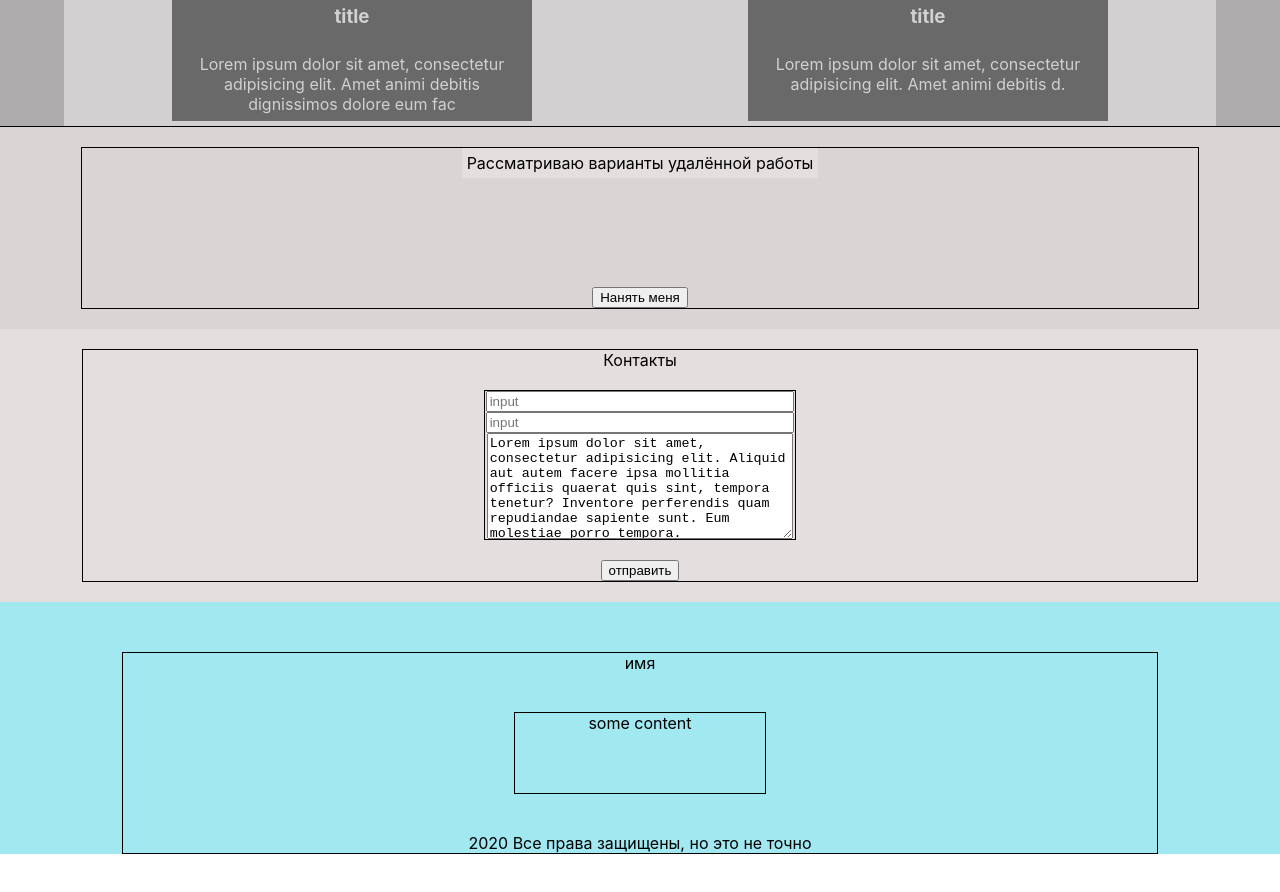
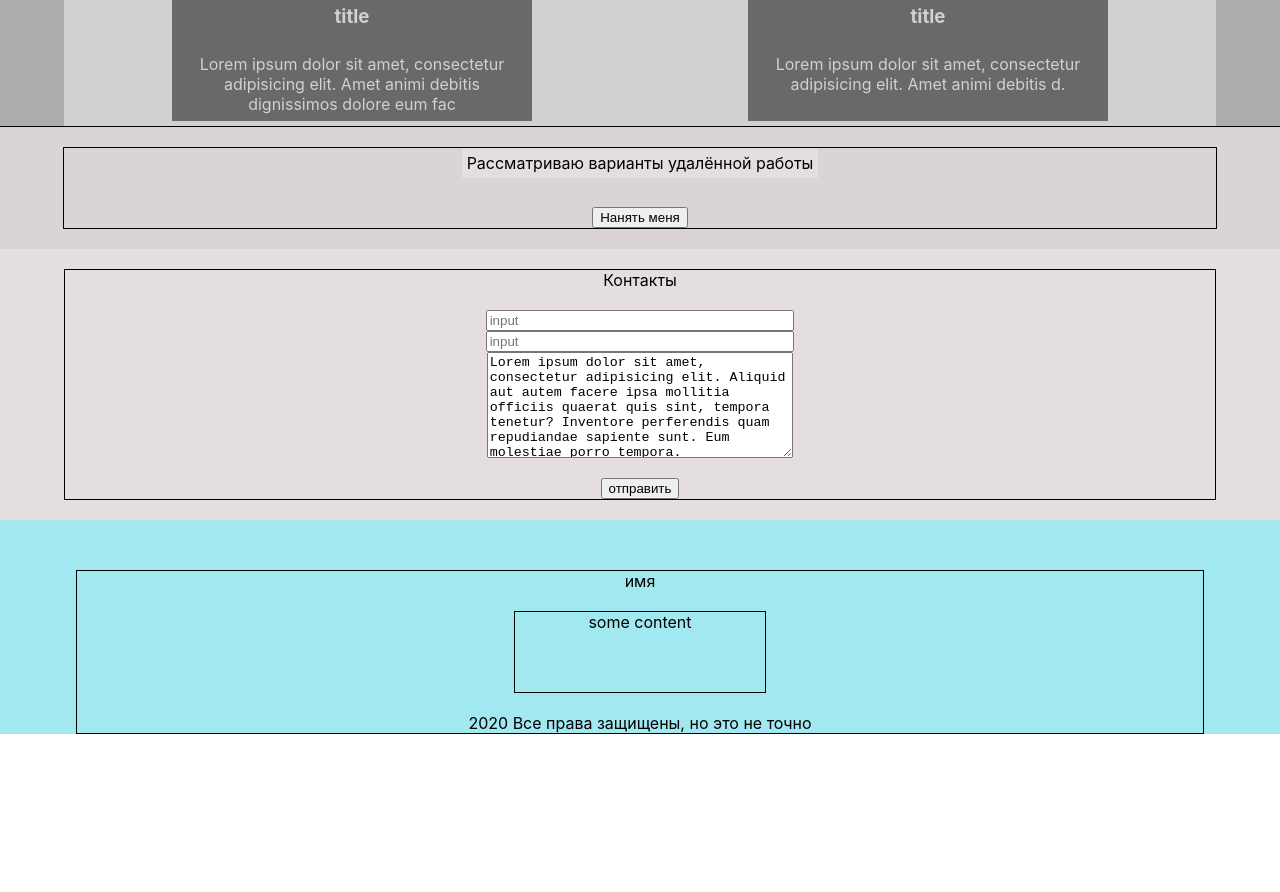
Before and after one commit to AlexJankovich/portfolio, a React (Create React App) app: page / in a window 1280 px wide. Shown: the part 1160-2052 px from the top of the page. After the commit the page ends 1944 px from the top, so only its background shows below. Built offline with nearby package versions, Linux system fonts and the light colour scheme.

Commit message:
refactor

```diff
--- a/src/Contacts/Contacts.module.css
+++ b/src/Contacts/Contacts.module.css
@@ -1,7 +1,7 @@
 .contactWrapper {
     min-height: 20vh;
     background-color: #e5dede;
-    padding: 20px;
+    padding: 20px 0 20px 0;
     /*border-top: 1px solid;*/
     display: flex;
     justify-content: center;
@@ -15,7 +15,9 @@
     align-items: center;
     border: 1px solid;
 }
-.mainDescription{margin-bottom: 20px}
+.mainDescription{
+    /*margin-bottom: 20px*/
+}
 .form div {
     /*min-width: 350px;*/
     /*display: flex;*/
@@ -30,12 +32,12 @@
     align-items: center;
     /*width: 60%;*/
     width: 310px;
-    margin: 0 auto;
-    border: 1px solid;
+    margin: 20px 0 20px 0;
+    /*border: 1px solid;*/
 }
 
 .form button{
-    margin-top: 20px;
+    /*margin-top: 20px;*/
 }
  form input{
      width: 97%;
--- a/src/Footer/Footer.module.css
+++ b/src/Footer/Footer.module.css
@@ -1,6 +1,6 @@
 .footer {
 
-    width: 90%;
+    width: 98%;
 
     /*min-width: 400px;*/
     margin: 0 auto;
@@ -22,12 +22,11 @@
     flex-direction: column;
     align-items: center;
     justify-content: space-between;
-    width: 350px;
-    height: 200px;
 }
 .content{
     width: 250px;
     height: 80px;
     border: 1px solid;
     text-align: center;
+    margin: 20px 0 20px 0;
 }
--- a/src/OnlineJob/OnlineJob.module.css
+++ b/src/OnlineJob/OnlineJob.module.css
@@ -1,6 +1,6 @@
 .wrapper{
     background-color: #dbd4d4;
-    padding: 20px;
+    padding: 20px 0 20px 0;
     border-top: 1px solid;
 }
 .onlineJbBlock{
@@ -10,7 +10,7 @@
     flex-direction: column;
     justify-content: space-between;
     align-items: center;
-    height: 20vh;
+    min-height: 10vh;
     /*padding: 15px;*/
 }
 .title{
```
